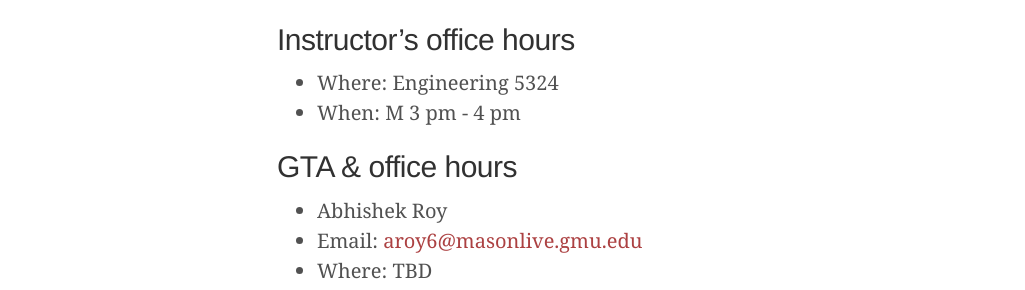
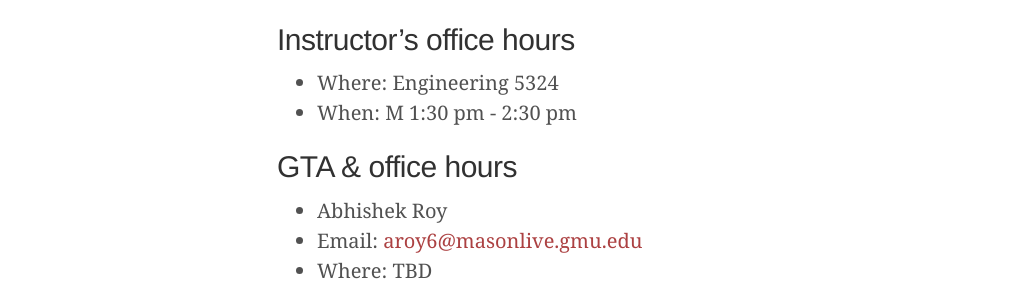
Before and after one commit to tddg/cs571-spring20, a Jekyll site: the page built from info.md, in a window 1280 px wide. Shown: the part 279-569 px from the top of the page, without its empty margins (3-1028 px from the left). Built offline with Jekyll 4.4.1, drawn with Linux system fonts in a browser that asks for light colours.

Commit message:
office hours

```diff
--- a/info.md
+++ b/info.md
@@ -11,7 +11,7 @@
 ## Instructor's office hours
 
 * Where: Engineering 5324
-* When: M 3 pm - 4 pm
+* When: M 1:30 pm - 2:30 pm
 
 ## GTA & office hours
 
```
